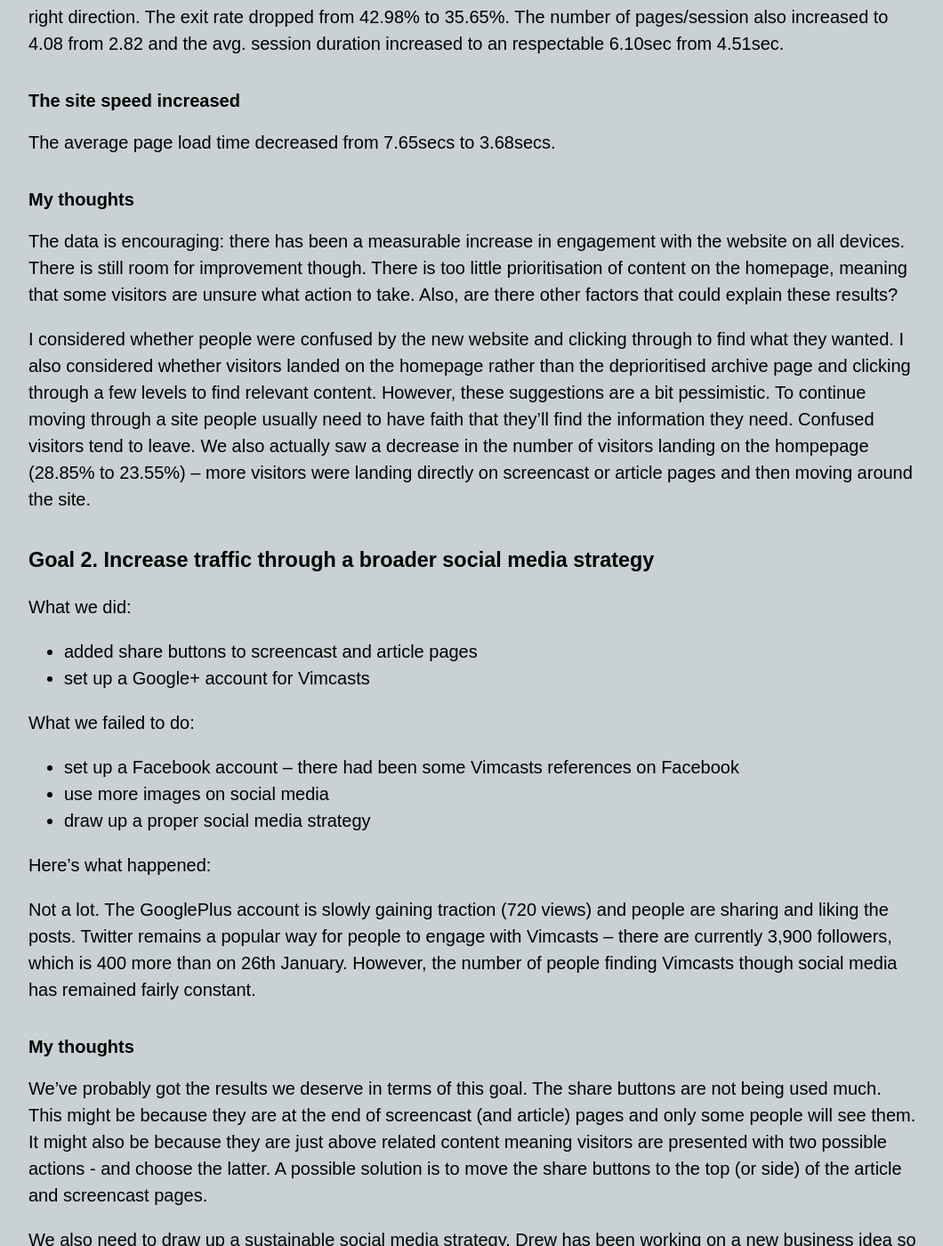
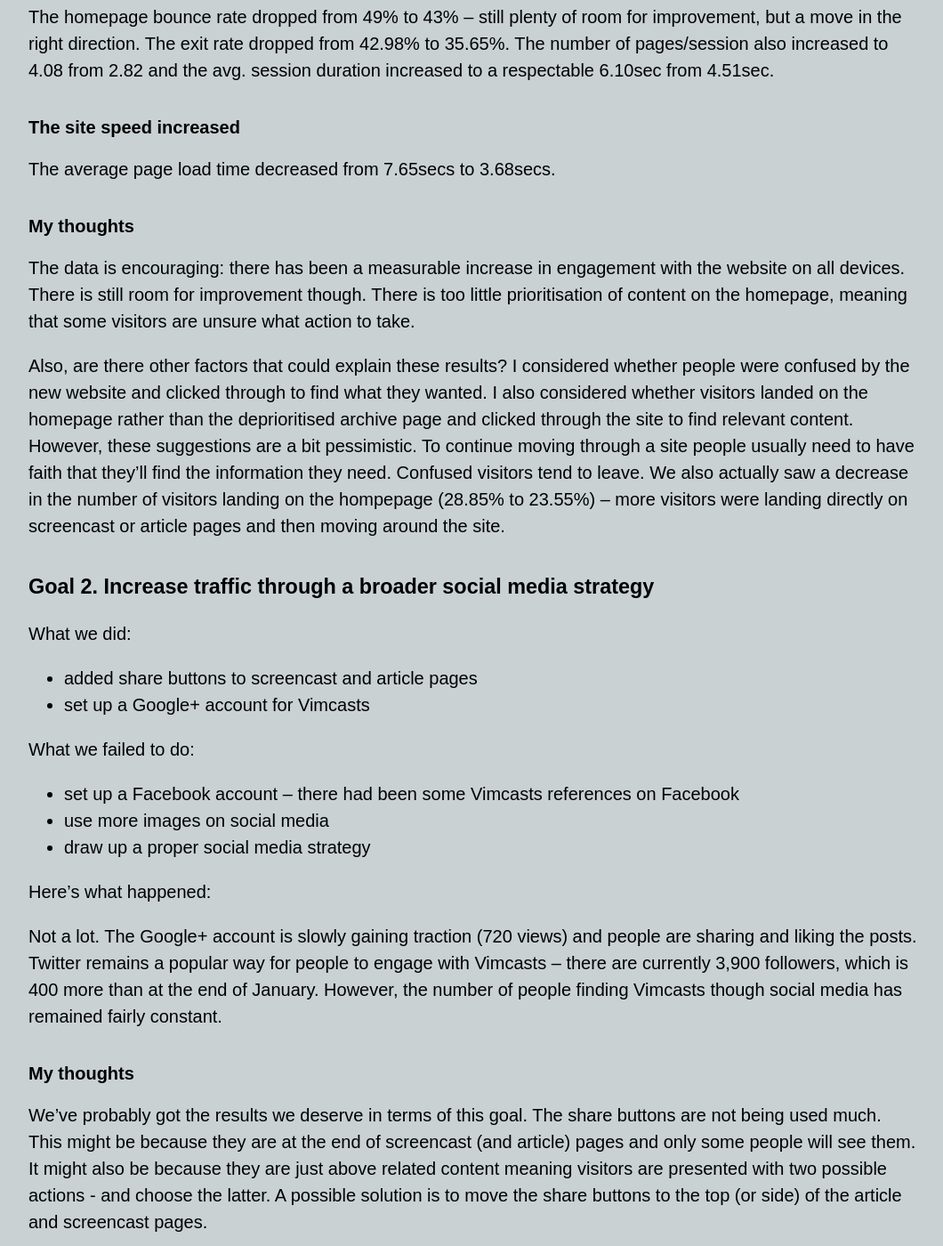
Before and after one commit to smokingpun/smokingpun.github.io, a Jekyll site: the page built from _posts/2014-08-11-Redesigning-Vimcasts-Did-It-Work.md, in a window 1280 px wide and 1400 px high, scrolled down 1699 px. Shown: the whole window at 89% size, without its empty margins (108-1168 px from the left). Built offline with Jekyll 4.4.1, drawn with Linux system fonts in a browser that asks for light colours; nearby versions of some CDN libraries; some of the changed text lies outside the part shown.

Commit message:
clean up typos

```diff
--- a/_posts/2014-08-11-Redesigning-Vimcasts-Did-It-Work.md
+++ b/_posts/2014-08-11-Redesigning-Vimcasts-Did-It-Work.md
@@ -26,7 +26,7 @@
 
 ####The audience engaged more with the website
 There was a noticeable increase in the number of pages that visitors browsed in one session as well as the time they spent on site.
-Despite a slight decrease in overall site visitors, the total number of pages visited over a three month period increased from 168,100 to 199,000 pageviews.
+Despite a slight decrease in overall site visitors, the total number of pages visited increased from 168,100 in the three months preceding the launch to 199,000 pageviews in the three months afterwards.
 We saw an increase from 1.99 to 2.48 pages/session, while average session duration went up from 2m59s to 3m23s.
 Looking at Google Analytics' behavior flow we saw more people interacting once and then twice with the website and fewer drops offs.
 
@@ -38,15 +38,15 @@
 The site-wide bounce rate for mobile users also slightly decreased from 71% to 67.6% and for tablet users from 62% to 58%.
 
 ####Potential Vimcast fans slightly preferred the new homepage
-The homepage bounce rate dropped from 49% to 43% – still plenty of room for improvement, but a move in the right direction. The exit rate dropped from 42.98% to 35.65%. The number of pages/session also increased to 4.08 from 2.82 and the avg. session duration increased to an respectable 6.10sec from 4.51sec.
+The homepage bounce rate dropped from 49% to 43% – still plenty of room for improvement, but a move in the right direction. The exit rate dropped from 42.98% to 35.65%. The number of pages/session also increased to 4.08 from 2.82 and the avg. session duration increased to a respectable 6.10sec from 4.51sec.
 
 ####The site speed increased
 The average page load time decreased from 7.65secs to 3.68secs.
 
 ####My thoughts
-The data is encouraging: there has been a measurable increase in engagement with the website on all devices. There is still room for improvement though. There is too little prioritisation of content on the homepage, meaning that some visitors are unsure what action to take. Also, are there other factors that could explain these results?
+The data is encouraging: there has been a measurable increase in engagement with the website on all devices. There is still room for improvement though. There is too little prioritisation of content on the homepage, meaning that some visitors are unsure what action to take.
 
-I considered whether people were confused by the new website and clicking through to find what they wanted. I also considered whether visitors landed on the homepage rather than the deprioritised archive page and clicking through a few levels to find relevant content. However, these suggestions are a bit pessimistic. To continue moving through a site people usually need to have faith that they'll find the information they need. Confused visitors tend to leave. We also actually saw a decrease in the number of visitors landing on the hompepage (28.85% to 23.55%) – more visitors were landing directly on screencast or article pages and then moving around the site.
+Also, are there other factors that could explain these results? I considered whether people were confused by the new website and clicked through to find what they wanted. I also considered whether visitors landed on the homepage rather than the deprioritised archive page and clicked through the site to find relevant content. However, these suggestions are a bit pessimistic. To continue moving through a site people usually need to have faith that they'll find the information they need. Confused visitors tend to leave. We also actually saw a decrease in the number of visitors landing on the hompepage (28.85% to 23.55%) – more visitors were landing directly on screencast or article pages and then moving around the site.
 
 ###Goal 2. Increase traffic through a broader social media strategy
 
@@ -63,7 +63,7 @@
 
 Here's what happened:
 
-Not a lot. The GooglePlus account is slowly gaining traction (720 views) and people are sharing and liking the posts. Twitter remains a popular way for people to engage with Vimcasts – there are currently 3,900 followers, which is 400 more than on 26th January. However, the number  of people finding Vimcasts though social media has remained fairly constant.
+Not a lot. The Google+ account is slowly gaining traction (720 views) and people are sharing and liking the posts. Twitter remains a popular way for people to engage with Vimcasts – there are currently 3,900 followers, which is 400 more than at the end of January. However, the number  of people finding Vimcasts though social media has remained fairly constant.
 
 ####My thoughts
 We've probably got the results we deserve in terms of this goal. The share buttons are not being used much. This might be because they are at the end of screencast (and article) pages and only some people will see them. It might also be because they are just above related content meaning visitors are presented with two possible actions - and choose the latter. A possible solution is to move the share buttons to the top (or side) of the article and screencast pages.
@@ -90,7 +90,9 @@
 <img class="Vimcasts_screenshot_training" src="/images/Vimcasts_screenshot_training.png" alt="a screenshot of the top of the Vimcasts training page">
 
 ####My thoughts
-There's still room for improvement in terms of the homepage and in terms of optimising key landing pages. At the moment, people can't use PayPal to buy the Core Vim Course and Classes. This is affecting the conversion rate, among other factors. Mainly though, I feel like I'm not quite getting to grips with the statistics. I'm looking at individual statistics grouped together rather than tracking the journey of people through the sales funnel. This is something we need to work on to gain a better understanding of how people interact with the paid options on the website.
+There's still room for improvement in terms of the homepage and in terms of optimising key landing pages. At the moment, people can't use PayPal to buy the Core Vim Course and Classes. This is affecting the conversion rate, among other factors.
+
+Mainly though, I feel like I'm not quite getting to grips with the statistics. I'm looking at individual statistics grouped together rather than tracking the journey of people through the sales funnel. This is something we need to work on to gain a better understanding of how people interact with the paid options on the website.
 
 ###Need help working out how you can improve your digital content?
 [Get in touch][email]! Or you can find out more about [how content strategy can help your business][content strategy section].
```
